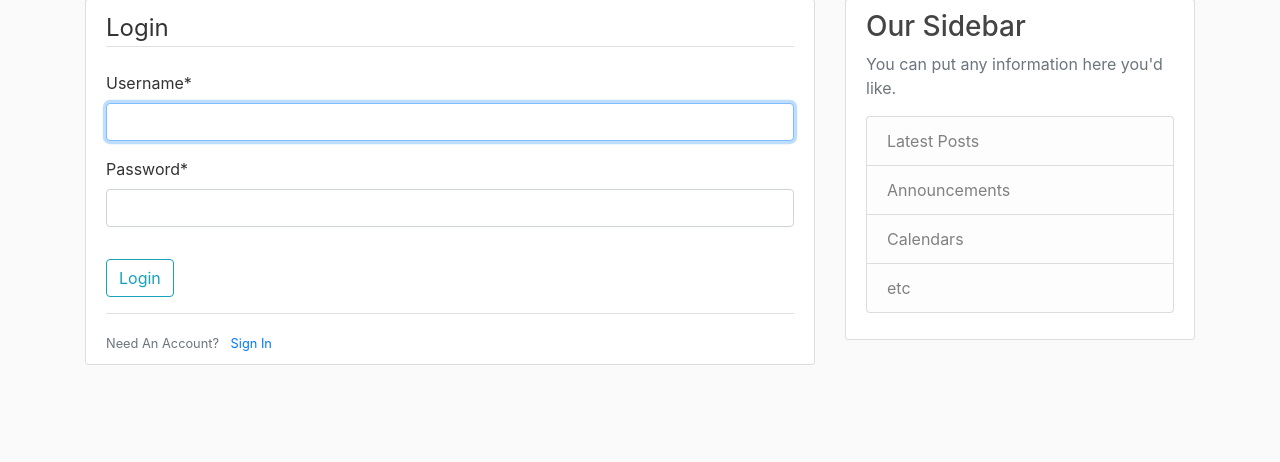
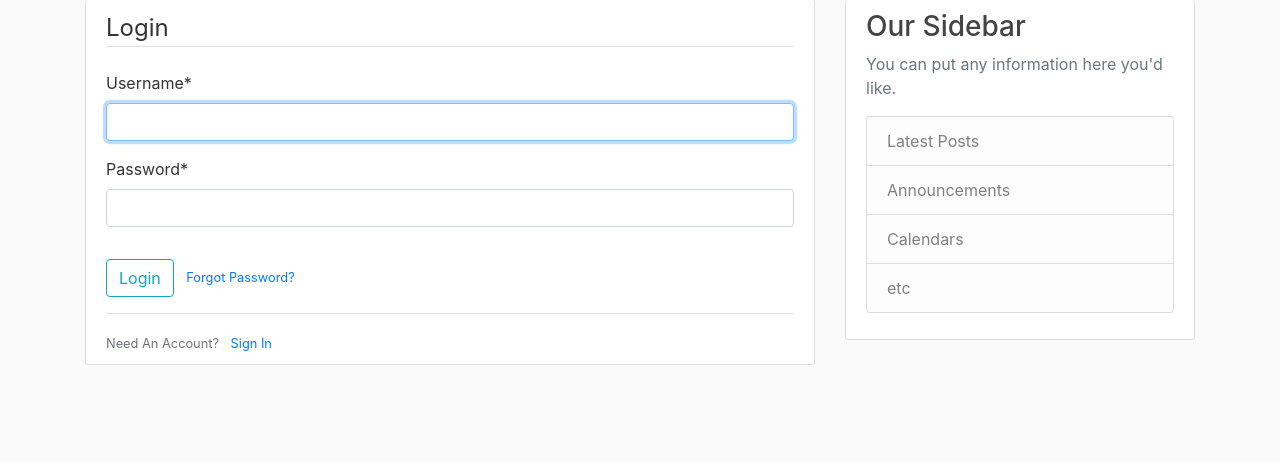
Before and after one commit to tlyman15/Django-Blog, a Django app: page /login/ in a window 1280 px wide. Shown: the part 81-543 px from the top of the page. Run offline with Django 4.2, Linux system fonts and the light colour scheme; some libraries are stand-ins or nearby versions.

Commit message:
Added fuctionality for password reset links

```diff
--- a/django_project/urls.py
+++ b/django_project/urls.py
@@ -31,8 +31,10 @@ urlpatterns = [
         name='password_reset'),
     path('password-reset/done', auth_views.PasswordResetDoneView.as_view(template_name = 'users/password_reset_done.html'),
         name='password_reset_done'),
-    path('password-reset-confirm/<uidb64>/<token>/', auth_views.PasswordResetConfirmView.as_view(template_name = 'users/password_reset_confirm.html'),
+    path('password-reset-confirm/<uidb64>/<token>/', auth_views.PasswordResetConfirmView.as_view(template_name = 'users/password_reset_complete.html'),
         name='password_reset_confirm'),
+    path('password-reset-complete/', auth_views.PasswordResetCompleteView.as_view(template_name = 'users/password_reset.html'),
+        name='password_reset_complete'),
     path('', include('blog.urls')),
 ]
 
--- a/users/templates/users/login.html
+++ b/users/templates/users/login.html
@@ -10,6 +10,9 @@
             </fieldset>
             <div class="form-group">
                 <button class="btn btn-outline-info" type="submit">Login</button>
+                <small class="text-muted ml-2">
+                    <a href="{%url 'password_reset'%}">Forgot Password?</a>
+                </small>
             </div>
         </form>
         <div class="border-top pt-3">
```
Also changed, not shown: users/templates/users/pasword_rest_complete.html (added, +8 -0 lines).
